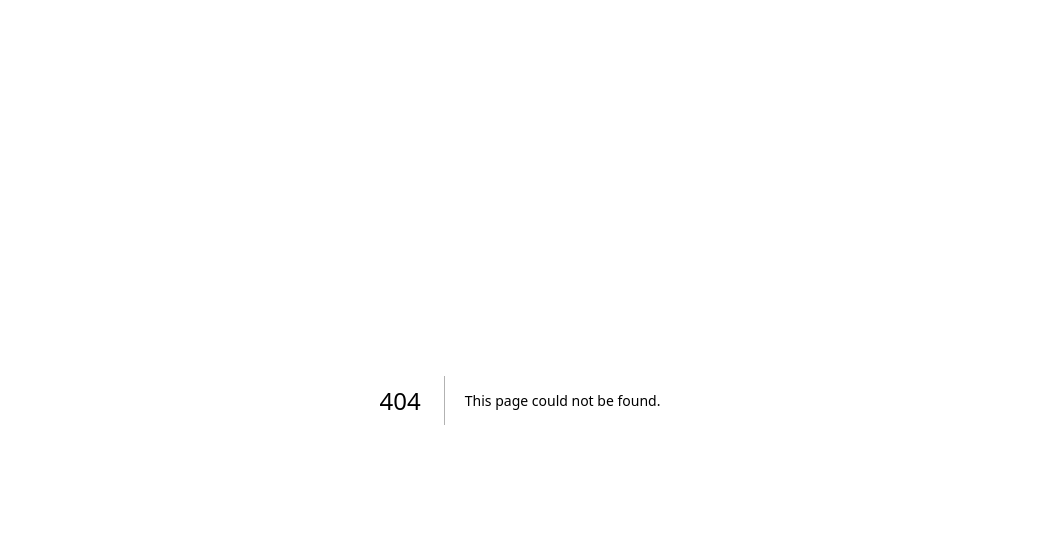
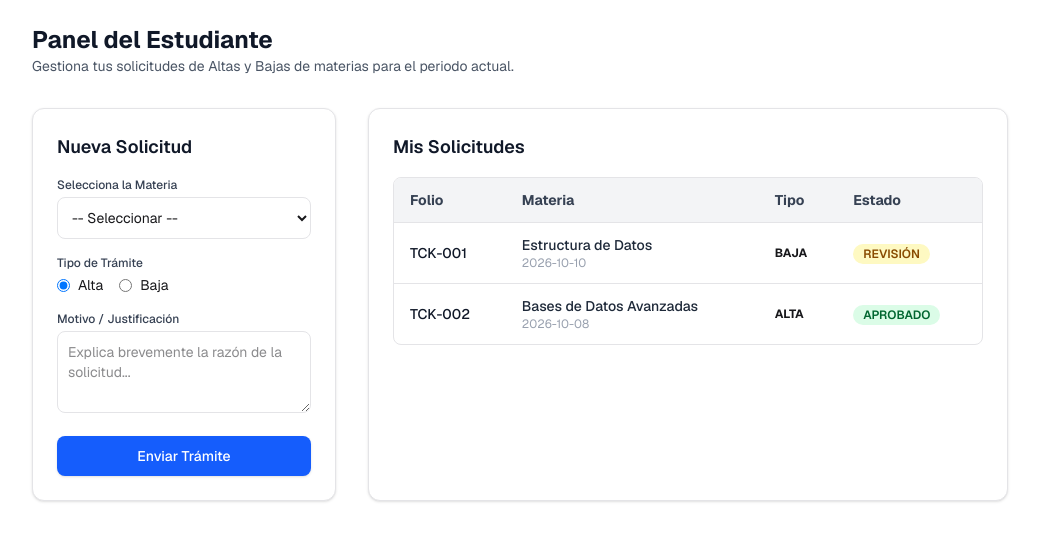
Before and after one commit to tr1p-alosky/SIAM, a Next.js app: page /dashboard/estudaintes in a window 1280 px wide. Before the commit this address had no page. Shown: the top 540 px of the page, without its empty margins (120-1159 px from the left). Built offline with nearby package versions, Linux system fonts and the light colour scheme.

Commit message:
Frot: Interfaz Estudiantes y Login (En la branch de Frontend/S)

```diff
--- /dev/null
+++ b/app/dashboard/estudaintes/page.tsx
@@ -0,0 +1,205 @@
+'use client';
+
+import { useState } from 'react';
+
+interface StudentTicket {
+  id: string;
+  materia: string;
+  type: 'ALTA' | 'BAJA';
+  razon: string;
+  fecha: string;
+  status: 'REVISIÓN' | 'APROBADO' | 'RECHAZADO';
+}
+
+export default function StudentDashboard() {
+  // Lista inicial de trámites del alumno
+  const [tickets, setTickets] = useState<StudentTicket[]>([
+    {
+      id: 'TCK-001',
+      materia: 'Estructura de Datos',
+      type: 'BAJA',
+      razon: 'Cruce de horarios con materia de especialidad.',
+      fecha: '2026-10-10',
+      status: 'REVISIÓN',
+    },
+    {
+      id: 'TCK-002',
+      materia: 'Bases de Datos Avanzadas',
+      type: 'ALTA',
+      razon: 'Materia prerrequisito aprobada en verano.',
+      fecha: '2026-10-08',
+      status: 'APROBADO',
+    },
+  ]);
+
+  // Estados del formulario
+  const [materia, setSubject] = useState('');
+  const [type, setType] = useState<'ALTA' | 'BAJA'>('ALTA');
+  const [razon, setReason] = useState('');
+  const [isSuccess, setIsSuccess] = useState(false);
+
+  // Enviar nueva solicitud
+  const handleSubmit = (e: React.FormEvent) => {
+    e.preventDefault();
+    if (!materia || !razon) return;
+
+    const newTicket: StudentTicket = {
+      id: `TCK-00${tickets.length + 1}`,
+      materia,
+      type,
+      razon,
+      fecha: new Date().toISOString().split('T')[0],
+      status: 'REVISIÓN',
+    };
+
+    setTickets([newTicket, ...tickets]);
+
+    // Limpiar formulario
+    setSubject('');
+    setType('ALTA');
+    setReason('');
+    setIsSuccess(true);
+    setTimeout(() => setIsSuccess(false), 4000);
+  };
+
+  return (
+    <div className="max-w-6xl mx-auto p-6 space-y-8">
+      {/* Título de Bienvenida */}
+      <div>
+        <h1 className="text-2xl font-bold text-gray-900">Panel del Estudiante</h1>
+        <p className="text-sm text-gray-600">
+          Gestiona tus solicitudes de Altas y Bajas de materias para el periodo actual.
+        </p>
+      </div>
+
+      <div className="grid grid-cols-1 lg:grid-cols-3 gap-8">
+        {/* Formulario de Nueva Solicitud */}
+        <div className="lg:col-span-1 bg-white p-6 rounded-xl border shadow-sm space-y-4">
+          <h2 className="text-lg font-semibold text-gray-900">Nueva Solicitud</h2>
+
+          {isSuccess && (
+            <div className="bg-green-50 border border-green-200 text-green-700 text-xs p-3 rounded-lg">
+              ¡Solicitud enviada correctamente a revisión!
+            </div>
+          )}
+
+          <form onSubmit={handleSubmit} className="space-y-4">
+            <div>
+              <label className="block text-xs font-medium text-gray-700 mb-1">
+                Selecciona la Materia
+              </label>
+              <select
+                value={materia}
+                onChange={(e) => setSubject(e.target.value)}
+                required
+                className="w-full text-sm border border-gray-300 rounded-lg p-2.5 focus:ring-2 focus:ring-blue-500 focus:outline-none"
+              >
+                <option value="">-- Seleccionar --</option>
+                <option value="Sistemas Operativos">Sistemas Operativos</option>
+                <option value="Frameworks">Frameworks</option>
+                <option value="Diseño y creación de Redes">Diseño y creación de Redes</option>
+                <option value="Administración de Base de Datos">Administración de Base de Datos</option>
+              </select>
+            </div>
+
+            <div>
+              <label className="block text-xs font-medium text-gray-700 mb-1">
+                Tipo de Trámite
+              </label>
+              <div className="flex gap-4">
+                <label className="flex items-center text-sm cursor-pointer">
+                  <input
+                    type="radio"
+                    name="type"
+                    value="ALTA"
+                    checked={type === 'ALTA'}
+                    onChange={() => setType('ALTA')}
+                    className="mr-2 text-blue-600 focus:ring-blue-500"
+                  />
+                  Alta
+                </label>
+                <label className="flex items-center text-sm cursor-pointer">
+                  <input
+                    type="radio"
+                    name="type"
+                    value="BAJA"
+                    checked={type === 'BAJA'}
+                    onChange={() => setType('BAJA')}
+                    className="mr-2 text-blue-600 focus:ring-blue-500"
+                  />
+                  Baja
+                </label>
+              </div>
+            </div>
+
+            <div>
+              <label className="block text-xs font-medium text-gray-700 mb-1">
+                Motivo / Justificación
+              </label>
+              <textarea
+                rows={3}
+                value={razon}
+                onChange={(e) => setReason(e.target.value)}
+                required
+                placeholder="Explica brevemente la razón de la solicitud..."
+                className="w-full text-sm border border-gray-300 rounded-lg p-2.5 focus:ring-2 focus:ring-blue-500 focus:outline-none"
+              />
+            </div>
+
+            <button
+              type="submit"
+              className="w-full bg-blue-600 text-white font-medium text-sm py-2.5 rounded-lg hover:bg-blue-700 transition-colors shadow-sm"
+            >
+              Enviar Trámite
+            </button>
+          </form>
+        </div>
+
+        {/* Tabla de Historial de Trámites */}
+        <div className="lg:col-span-2 bg-white p-6 rounded-xl border shadow-sm space-y-4">
+          <h2 className="text-lg font-semibold text-gray-900">Mis Solicitudes</h2>
+
+          <div className="border rounded-lg overflow-hidden">
+            <table className="w-full text-left text-sm">
+              <thead className="bg-gray-100 border-b text-gray-700">
+                <tr>
+                  <th className="py-3 px-4">Folio</th>
+                  <th className="py-3 px-4">Materia</th>
+                  <th className="py-3 px-4">Tipo</th>
+                  <th className="py-3 px-4">Estado</th>
+                </tr>
+              </thead>
+              <tbody className="divide-y">
+                {tickets.map((item) => (
+                  <tr key={item.id} className="hover:bg-gray-50">
+                    <td className="py-3 px-4 font-medium text-gray-900">{item.id}</td>
+                    <td className="py-3 px-4">
+                      <div>
+                        <p className="font-medium text-gray-800">{item.materia}</p>
+                        <p className="text-xs text-gray-400">{item.fecha}</p>
+                      </div>
+                    </td>
+                    <td className="py-3 px-4 font-bold text-xs">{item.type}</td>
+                    <td className="py-3 px-4">
+                      <span
+                        className={`inline-block px-2.5 py-0.5 rounded-full text-xs font-semibold ${
+                          item.status === 'REVISIÓN'
+                            ? 'bg-yellow-100 text-yellow-800'
+                            : item.status === 'APROBADO'
+                            ? 'bg-green-100 text-green-800'
+                            : 'bg-red-100 text-red-800'
+                        }`}
+                      >
+                        {item.status}
+                      </span>
+                    </td>
+                  </tr>
+                ))}
+              </tbody>
+            </table>
+          </div>
+        </div>
+      </div>
+    </div>
+  );
+}
```
